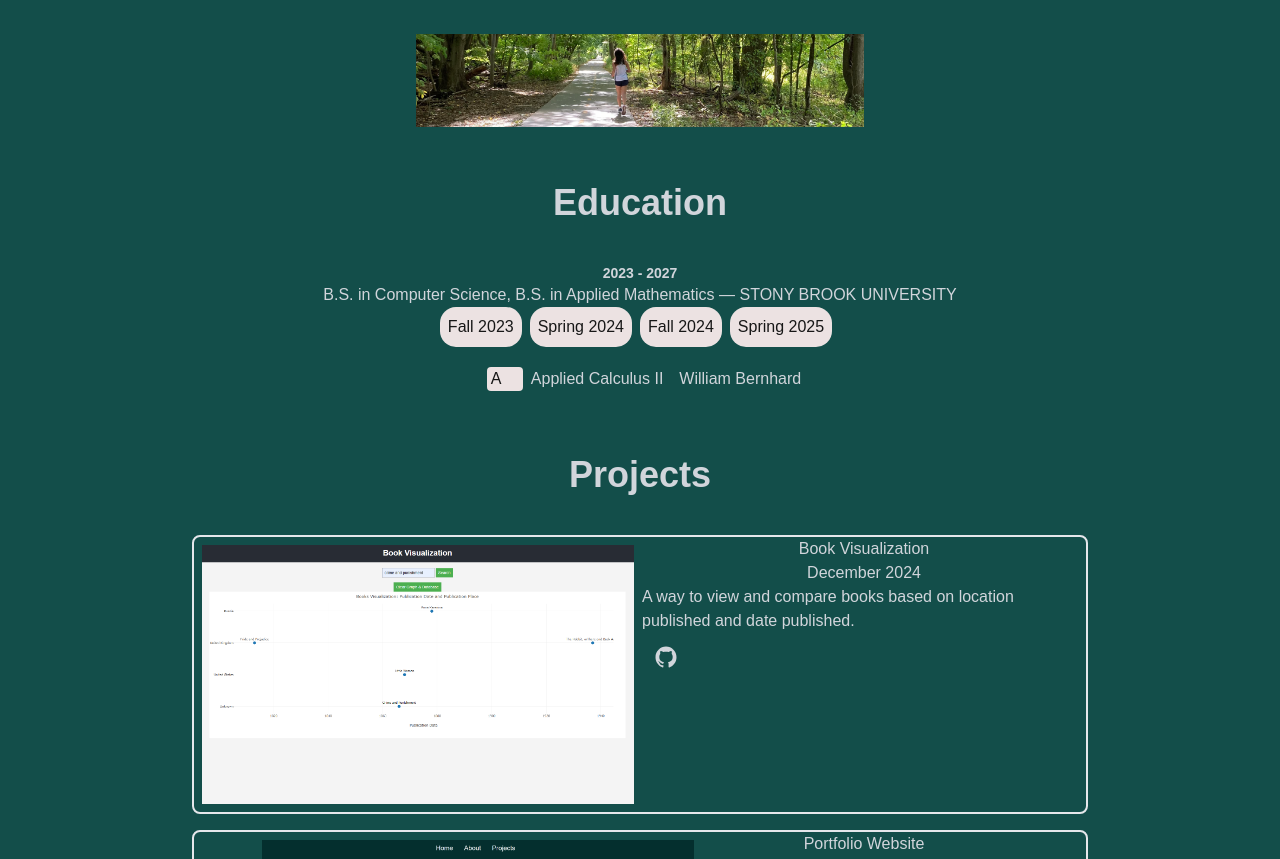
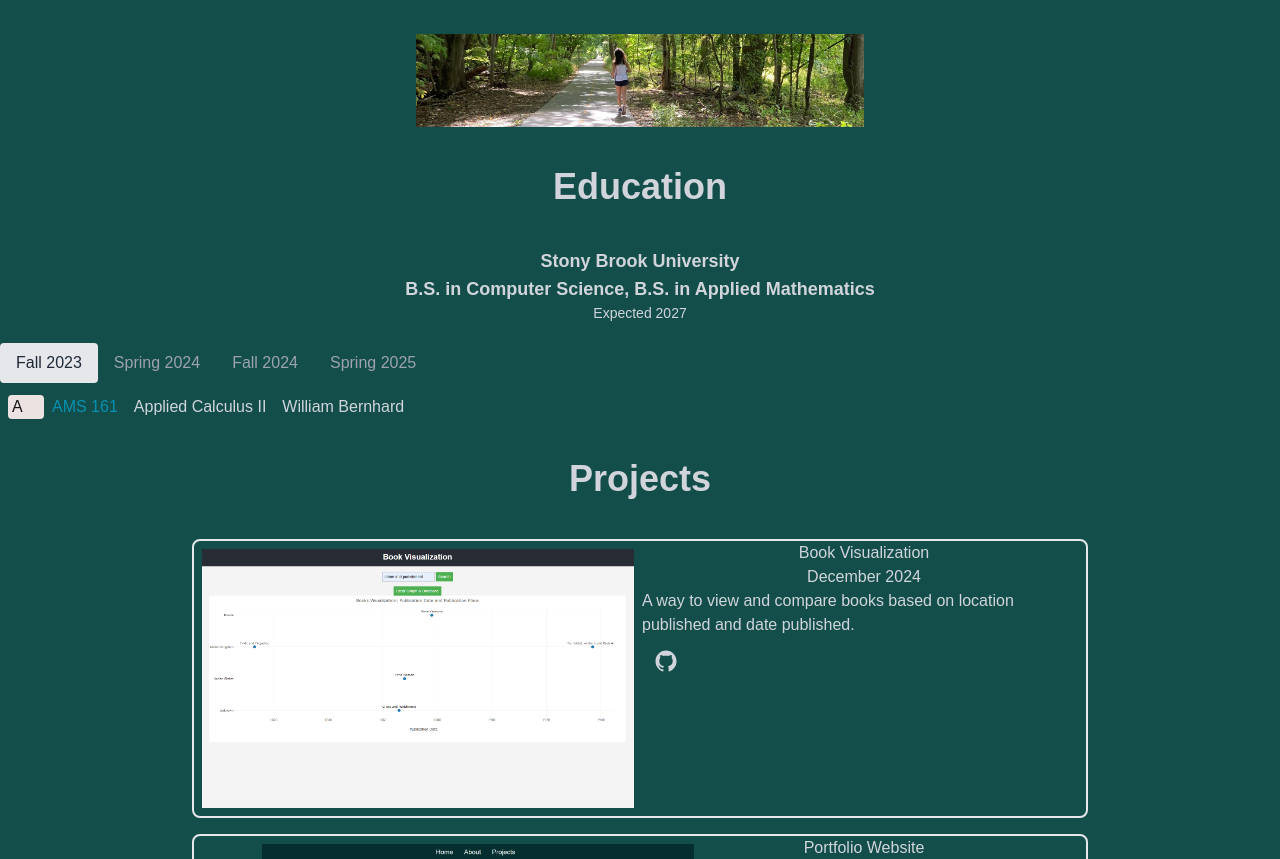
Before and after one commit to karzhao/karen-zhao, a Next.js app: page / in a window 1280 px wide. Shown: the part 1180-2039 px from the top of the page. Built offline with nearby package versions, Linux system fonts and the light colour scheme.

Commit message:
buttons for each semester in education

```diff
--- a/app/Education/index.tsx
+++ b/app/Education/index.tsx
@@ -1,6 +1,7 @@
 "use client";
 import React, { useState } from "react";
 import { semesters } from "./SemesterData";
+import { DiVim } from "react-icons/di";
 
 const Education = () => {
   const [activeSemester, setActiveSemester] = useState(semesters[0].name);
@@ -10,17 +11,25 @@ const Education = () => {
   )?.classes;
 
   return (
-    <div className="container mx-auto p-4 flex flex-col items-center mx-auto w-fit">
-      <h2 className="font-bold text-gray-300 text-4xl flex justify-center my-10">Education</h2>
-      <span className="text-start font-bold text-sm text-gray-300">2023 - 2027</span>
-      <h5 className="text-start text-gray-300">B.S. in Computer Science, B.S. in Applied Mathematics — STONY BROOK UNIVERSITY</h5>
+    <div>
+      <h1 className="font-bold text-gray-300 text-4xl flex justify-center my-10">
+        Education
+      </h1>
+      <div className=" flex-col items-center text-center justify-center mb-5">
+        <p className="font-bold text-gray-300 text-lg">Stony Brook University</p>
+        <p className="font-bold text-gray-300 text-lg">B.S. in Computer Science, B.S. in Applied Mathematics</p>
+        <p className="text-gray-300 text-sm">Expected 2027</p>
+      </div>
+
       <ul className="flex mb-3" role="tablist">
         {semesters.map((semester) => (
-          <li className="datecard mr-2" key={semester.name} role="presentation">
+          <li key={semester.name} role="presentation">
             <button
-              className={`nav-link ${
-                activeSemester === semester.name ? "active" : ""
-              }`}
+              className={`px-4 py-2 rounded transition-colors duration-200
+                ${activeSemester === semester.name
+                  ? 'bg-gray-200 text-gray-800'
+                  : 'bg-transparent text-gray-400 hover:text-gray-600'
+                }`}
               onClick={() => setActiveSemester(semester.name)}
               type="button"
             >
@@ -33,6 +42,12 @@ const Education = () => {
         {activeSemesterClasses?.map((classItem) => (
           <div key={classItem.courseCode} className="mb-2">
             <span className="grade inline-block w-10 px-1 mx-2 rounded bg-gray-800">{classItem.grade}</span>
+            <h6
+              className={`inline mr-4 ${colorMap[classItem.courseCode.slice(0, 3)] || "text-gray-200"
+                }`}
+            >
+              {classItem.courseCode}
+            </h6>
             <h6 className="inline text-gray-300 mr-4">{classItem.courseName}</h6>
             <h6 className="inline text-gray-300 ">{classItem.instructor}</h6>
             <br className="clear-both" />
@@ -42,5 +57,8 @@ const Education = () => {
     </div>
   );
 };
-
+const colorMap: Record<string, string> = {
+  CSE: "text-lime-600",
+  AMS: "text-cyan-600",
+};
 export default Education;
```
